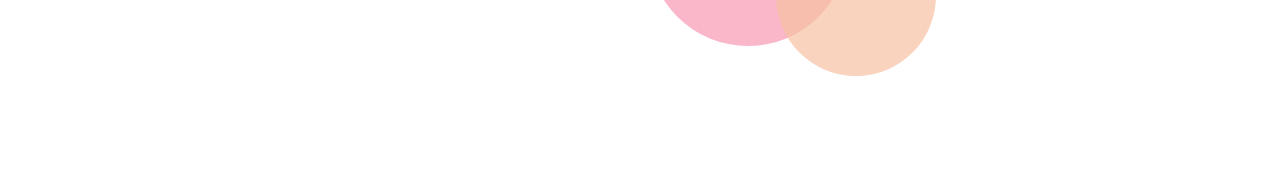
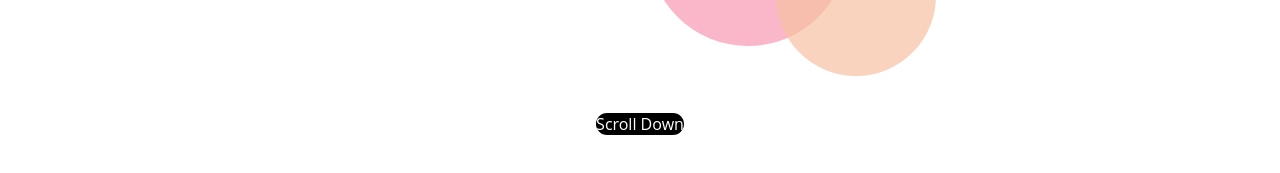
Before and after one commit to ristaujo/html_css_lab_part_one, a plain HTML site: page index.html in a window 1280 px wide. Shown: the part 227-400 px from the top of the page. Drawn offline with Linux system fonts and the light colour scheme.

Commit message:
Work complete other than cleanup

```diff
--- a/index.html
+++ b/index.html
@@ -81,5 +81,10 @@
         </div>
      </div>
      <div style="clear:both"></div>
+     <div class="scroll_down">
+         <ul>
+             <li>Scroll Down</li>
+         </ul>
+     </div>
 </body>
 </html>
--- a/style.css
+++ b/style.css
@@ -86,3 +86,16 @@ p {
     left: 120%;
     top: 70px;
   }
+
+  .scroll_down {
+    background-color: black;
+    color: white;
+    border-top-right-radius: 25px;
+    border-bottom-right-radius: 25px;
+    border-top-left-radius: 25px;
+    border-bottom-left-radius: 25px;
+    text-align: center;
+    width: 7%;
+    margin: 0 auto;
+    margin-top: 100px;
+  }
```
